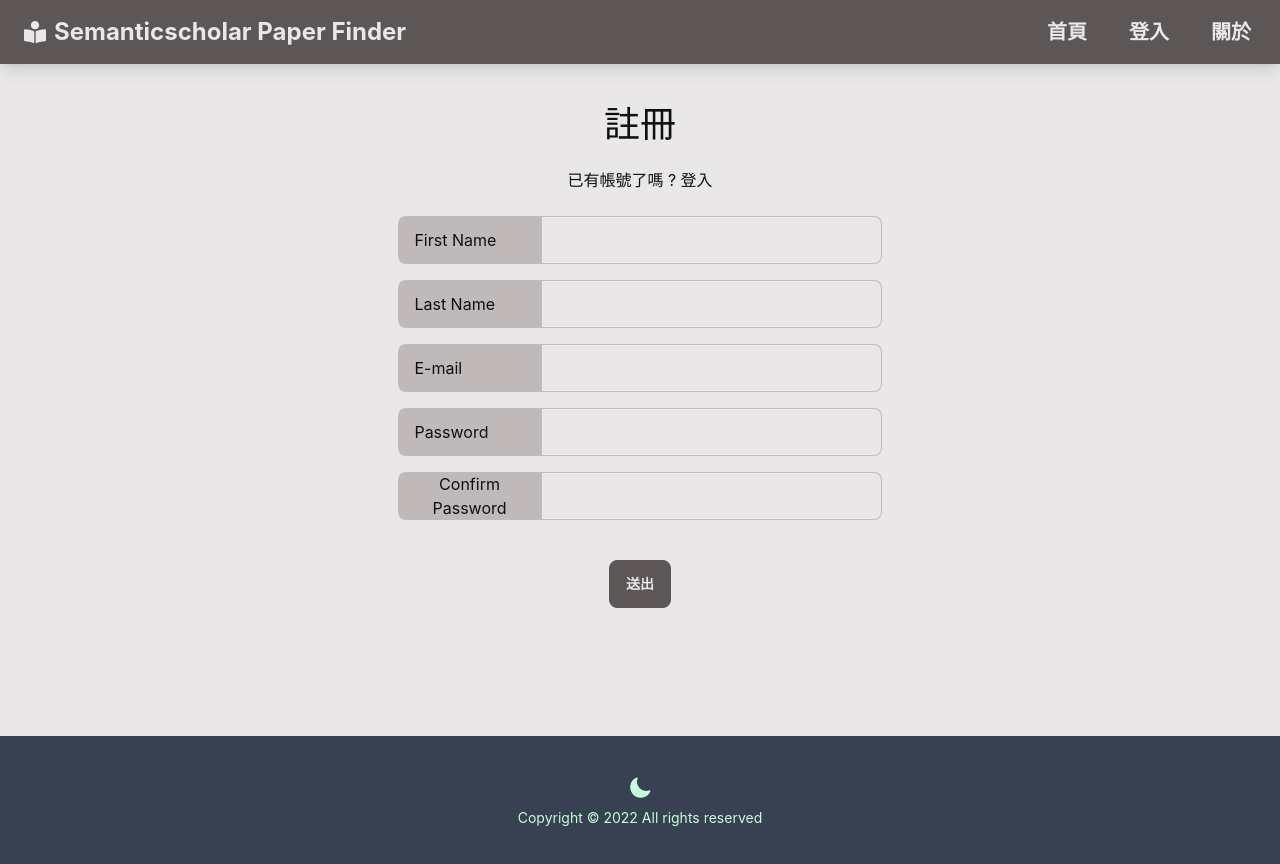
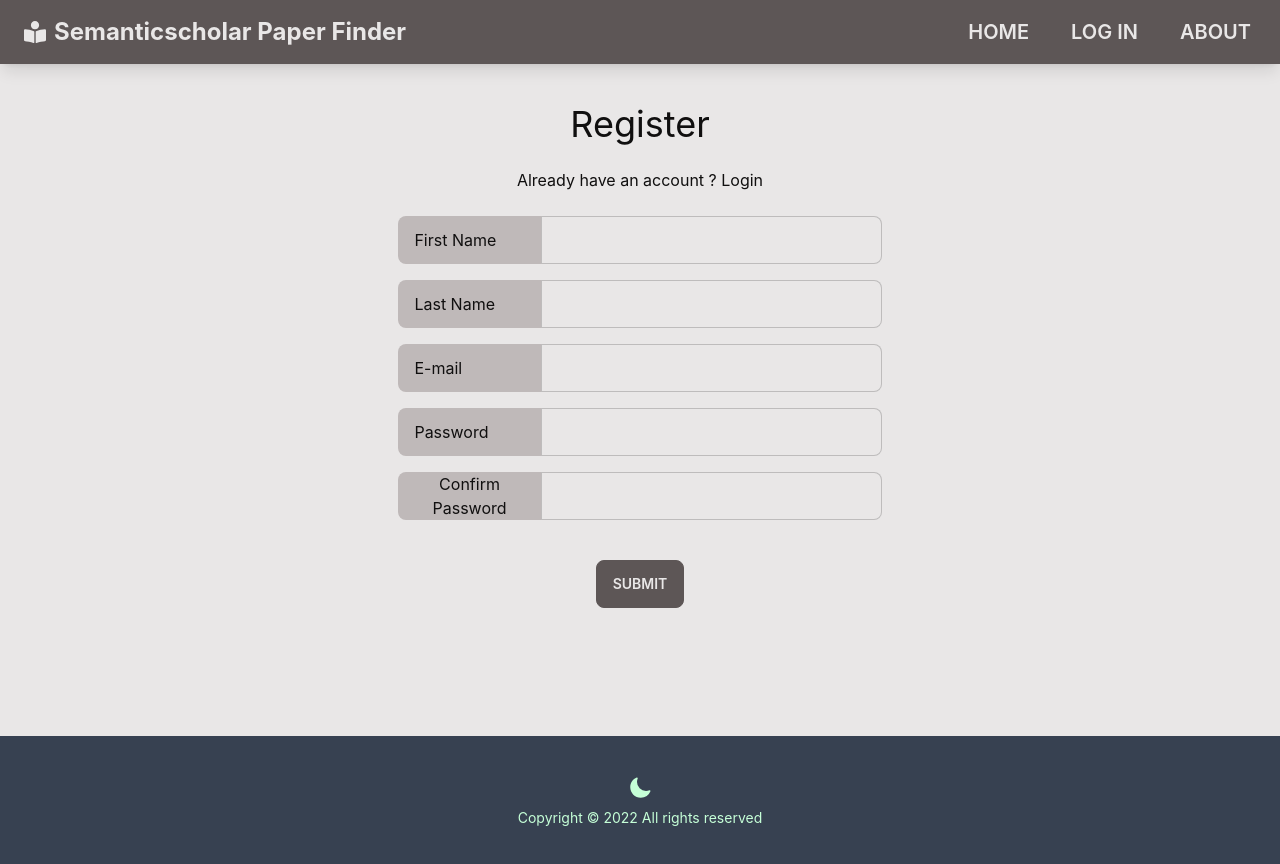
Before and after one commit to warrior1744/semanticscholar_paper_finder, a React (Create React App) app in the folder frontend/: page /register in a window 1280 px wide. Shown: the top 864 px of the page. Built offline with nearby package versions, Linux system fonts and the light colour scheme; no server answers.

Commit message:
Chinese to English

```diff
--- a/frontend/src/components/layout/Navbar.jsx
+++ b/frontend/src/components/layout/Navbar.jsx
@@ -40,38 +40,38 @@ function Navbar({title}) {
 
             <div className="flex-1 px-2">
                 <div className="flex justify-end gap-4">
-                    <Link to='/' className='btn btn-ghost btn-sm rounded-btn text-xl'>首頁
+                    <Link to='/' className='btn btn-ghost btn-sm rounded-btn text-xl'>Home
                     </Link>
 
                     {userInfo? (
                         <div className="dropdown">
-                            <label tabIndex={0} className="btn btn-ghost btn-sm rounded-btn text-xl">嗨  {userInfo.firstname}</label>
+                            <label tabIndex={0} className="btn btn-ghost btn-sm rounded-btn text-xl">Hi  {userInfo.firstname}</label>
                             <ul tabIndex={0}
                                 className="dropdown-content menu p-5 shadow bg-base-100 rounded-box w-52">
                                 <li>
-                                    <Link to='/bucket' className='text-lg text-black btn btn-ghost'>清單
+                                    <Link to='/bucket' className='text-lg text-black btn btn-ghost'>Inventory
                                         <div className="badge badge-secondary">{bucketItems && (bucketItems.length)}</div>
                                     </Link>
                                 </li>
                                 <li>
-                                    <Link to='/profile' className='text-lg text-black btn btn-ghost'>個人檔案
+                                    <Link to='/profile' className='text-lg text-black btn btn-ghost'>Profile
                                     </Link>
                                 </li>
                                 <li>
                                     <button
                                         className='text-lg text-black btn btn-ghost'
                                         onClick={logoutHandler}
-                                        >登出
+                                        >Log out
                                     </button>
                                 </li>
                             </ul>
                         </div>
                     ) : (
-                        <Link to='/login' className='btn btn-ghost btn-sm rounded-btn text-xl'>登入
+                        <Link to='/login' className='btn btn-ghost btn-sm rounded-btn text-xl'>Log In
                         </Link>
                     )}
 
-                    <Link to='/about' className='btn btn-ghost btn-sm rounded-btn text-xl'>關於
+                    <Link to='/about' className='btn btn-ghost btn-sm rounded-btn text-xl'>About
                     </Link>
                     {/* <p>{days} Days {hours}:{minutes}:{seconds}</p> */}
                 </div>
--- a/frontend/src/pages/Login.jsx
+++ b/frontend/src/pages/Login.jsx
@@ -23,10 +23,10 @@ function Login() {
   return (
     <>
     <div className="container px-6">
-      <h1 className='block text-4xl mb-6 text-center'>登入</h1>
+      <h1 className='block text-4xl mb-6 text-center'>Log In</h1>
       <div className='mt-6 text-center'>
-            還沒有帳號嗎 ? <Link to={redirect? `/register?redirect=${redirect}`: '/register'}>
-            註冊
+            Don't have an account ? <Link to={redirect? `/register?redirect=${redirect}`: '/register'}>
+            Register
           </Link>
       </div>
       <div>
@@ -62,7 +62,7 @@ const LoginInputs = ({redirect, loginError}) => {
                       defaultValue="john@example.com"
                       className="input input-bordered w-full" />
               </label>
-              {errors.email && <span>E-mail格式無效</span>}
+              {errors.email && <span>E-mail is invalid</span>}
             </div>
 
             <div className="mb-4">
@@ -74,10 +74,10 @@ const LoginInputs = ({redirect, loginError}) => {
                       type="password"
                       className="input input-bordered w-full" />
               </label>
-              {errors.password && <span>請輸入密碼</span>}
+              {errors.password && <span>Password is required</span>}
             </div>
             {loginError && <h1>{loginError}</h1>}
-            <button type='submit' className='btn btn-large mt-6'>送出</button>
+            <button type='submit' className='btn btn-large mt-6'>Submit</button>
           </form>
         </div>
     </div>
--- a/frontend/src/pages/Paper.jsx
+++ b/frontend/src/pages/Paper.jsx
@@ -72,12 +72,12 @@ function Paper() {
                 <Link
                   to='/'
                   className='btn btn-ghost btn-outline btn-lg rounded-btn mb-3'
-                  >回上頁
+                  >Go Back
                 </Link>
                 {userInfo &&
                   <div className="form-control">
                     <label className="cursor-pointer label">
-                    <span className='label-text text-base mr-2'>清單</span>
+                    <span className='label-text text-base mr-2'>Inventory</span>
                     <input type="checkbox"
                           name={paperId}
                           id={paperId}
--- a/frontend/src/pages/Profile.jsx
+++ b/frontend/src/pages/Profile.jsx
@@ -24,7 +24,7 @@ function Profile() {
       <div className="container px-6">
         <h1 className='block text-4xl mb-6 text-center'>Profile</h1>
           <div>
-            <Link className='btn btn-large mt-6 text-center' to='/'>回首頁</Link>
+            <Link className='btn btn-large mt-6 text-center' to='/'>Go Back</Link>
             <ProfileInputs userInfo={userInfo}/>
           </div>
       </div>
@@ -76,7 +76,7 @@ const ProfileInputs = ({userInfo}) => {
                           type="text"
                           className="input input-bordered w-full " />
                 </label>
-                {errors.firstname && <span>只接受英文字母</span>}
+                {errors.firstname && <span>Alphabet Only</span>}
               </div>
 
               <div className="mb-4">
@@ -88,7 +88,7 @@ const ProfileInputs = ({userInfo}) => {
                           type="text"
                           className="input input-bordered w-full" />
                 </label>
-                {errors.lastname && <span>只接受英文字母</span>}
+                {errors.lastname && <span>Alphabet Only</span>}
               </div>
 
               <div className="mb-4">
@@ -100,7 +100,7 @@ const ProfileInputs = ({userInfo}) => {
                           type="text"
                           className="input input-bordered w-full" />
                 </label>
-                {errors.email && <span>E-mail格式無效</span>}
+                {errors.email && <span>E-mail is invalid</span>}
               </div>
 
               <div className="mb-4">
@@ -130,7 +130,7 @@ const ProfileInputs = ({userInfo}) => {
                             </button>
                           </span>
                 </label>
-                {errors.password && <span>密碼需至少8碼, 且需包涵大寫、小寫和數字</span>}
+                {errors.password && <span>Password is invalid, requires at lease 8, and include number or special characters</span>}
               </div>
 
               <div className="mb-4">
@@ -142,23 +142,23 @@ const ProfileInputs = ({userInfo}) => {
                           type="password"
                           className="input input-bordered w-full" />
                 </label>
-                {errors.confirmPassword && <span>確認密碼並不相同</span>}
+                {errors.confirmPassword && <span>Confirmation Password doesn't match</span>}
               </div>
             {!updateProfile.updateProfileSuccess && (
                   <div className='text-center mb-4'>
                     <button type='submit'
                             className='btn btn-large mt-6 text-center w-full'
-                      >送出
+                      >Submit
                     </button>
                   </div>
               )
             }
             </form>
-            {updateProfile.updateProfileSuccess && <span>更新成功</span>}
+            {updateProfile.updateProfileSuccess && <span>Update done!</span>}
           </div>
           <div>
-            <h3>您的ID: {_id}</h3>
-            <h3>您的權限: {isAdmin ? '管理員' : '一般使用者'}</h3>
+            <h3>Your ID: {_id}</h3>
+            <h3>Your role: {isAdmin ? 'Adminitrator' : 'User'}</h3>
 
           </div>
       </div>
--- a/frontend/src/pages/Register.jsx
+++ b/frontend/src/pages/Register.jsx
@@ -47,10 +47,10 @@ function Register() {
   return (
     <>
       <div className="container px-6">
-        <h1 className="block text-4xl mb-6 text-center">註冊</h1>
+        <h1 className="block text-4xl mb-6 text-center">Register</h1>
         {loginError && <h1>{loginError}</h1>}
         <div className="mt-6 text-center">
-          已有帳號了嗎 ? <Link to={`/login`}>登入</Link>
+          Already have an account ? <Link to={`/login`}>Login</Link>
         </div>
         <div>
           <div className="mt-6 gap-6 mb-4 flex flex-col justify-center items-center">
@@ -68,7 +68,7 @@ function Register() {
                       className="input input-bordered w-full "
                     />
                   </label>
-                  {errors.firstname && <span>只接受英文字母</span>}
+                  {errors.firstname && <span>Alphabet only</span>}
                 </div>
 
                 <div className="mb-4">
@@ -83,7 +83,7 @@ function Register() {
                       className="input input-bordered w-full"
                     />
                   </label>
-                  {errors.lastname && <span>只接受英文字母</span>}
+                  {errors.lastname && <span>Alphabet only</span>}
                 </div>
 
                 <div className="mb-4">
@@ -99,8 +99,8 @@ function Register() {
                       className="input input-bordered w-full"
                     />
                   </label>
-                  {errors.email && <span>E-mail格式無效</span>}
-                  {registerError && <span>E-mail 已存在</span>}
+                  {errors.email && <span>E-mail is not valid</span>}
+                  {registerError && <span>E-mail already exists</span>}
                 </div>
 
                 <div className="mb-4">
@@ -116,7 +116,7 @@ function Register() {
                     />
                   </label>
                   {errors.password && (
-                    <span>密碼需至少8碼, 且需包涵大寫、小寫和數字</span>
+                    <span>at least 8 characters, needs include Alphabet, number and special characters</span>
                   )}
                 </div>
 
@@ -132,14 +132,14 @@ function Register() {
                       className="input input-bordered w-full"
                     />
                   </label>
-                  {errors.confirmPassword && <span>確認密碼並不相同</span>}
+                  {errors.confirmPassword && <span>Confirmation Password doesn't match</span>}
                 </div>
 
                 <button
                   type="submit"
                   className="btn btn-large mt-6 text-center"
                 >
-                  送出
+                  Submit
                 </button>
               </form>
             </div>
```
